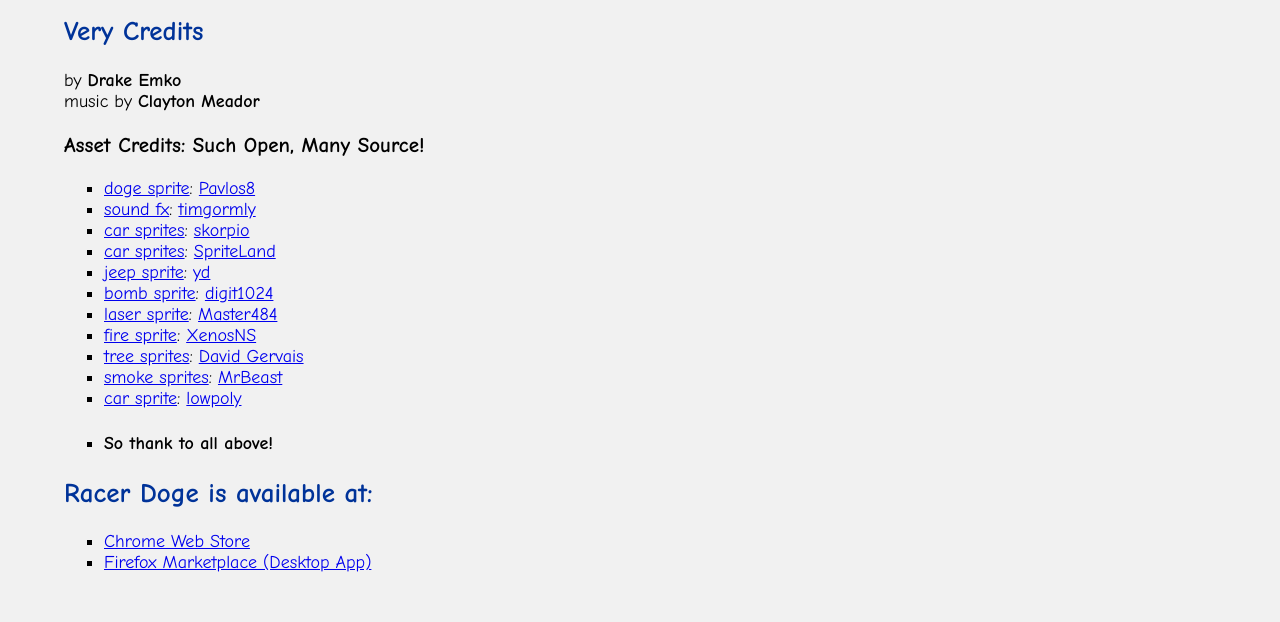
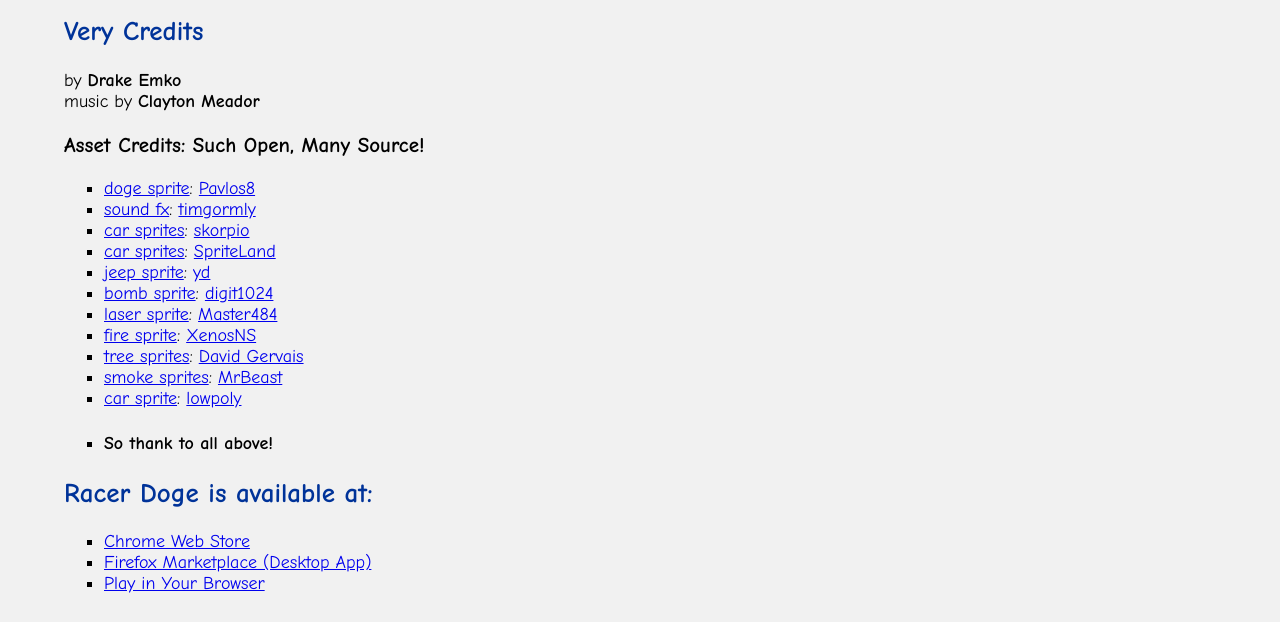
Before and after one commit to psydrake/racerDoge, a browser extension: page webapp/merges/support.html in a window 1280 px wide. Shown: the part 1120-1742 px from the top of the page. Before the commit the page ends 1721 px from the top, so only its background shows below. Drawn offline with Linux system fonts and the light colour scheme; files whose address does not match are found by name.

Commit message:
added link to play game in any browser

```diff
--- a/webapp/merges/support.html
+++ b/webapp/merges/support.html
@@ -179,6 +179,7 @@
 		<li><a href="http://appworld.blackberry.com/webstore/content/57181891">Blackberry World</a></li>-->
 		<li><a href="https://chrome.google.com/webstore/detail/racer-doge/pjiegpkmgelgppaibadknfblfeammaeo">Chrome Web Store</a></li>
 		<li><a href="https://marketplace.firefox.com/app/racer-doge/">Firefox Marketplace (Desktop App)</a></li>
+		<li><a href="http://edrake.net/games/">Play in Your Browser</a></li>
 	</ul>
 </div>
 
```
